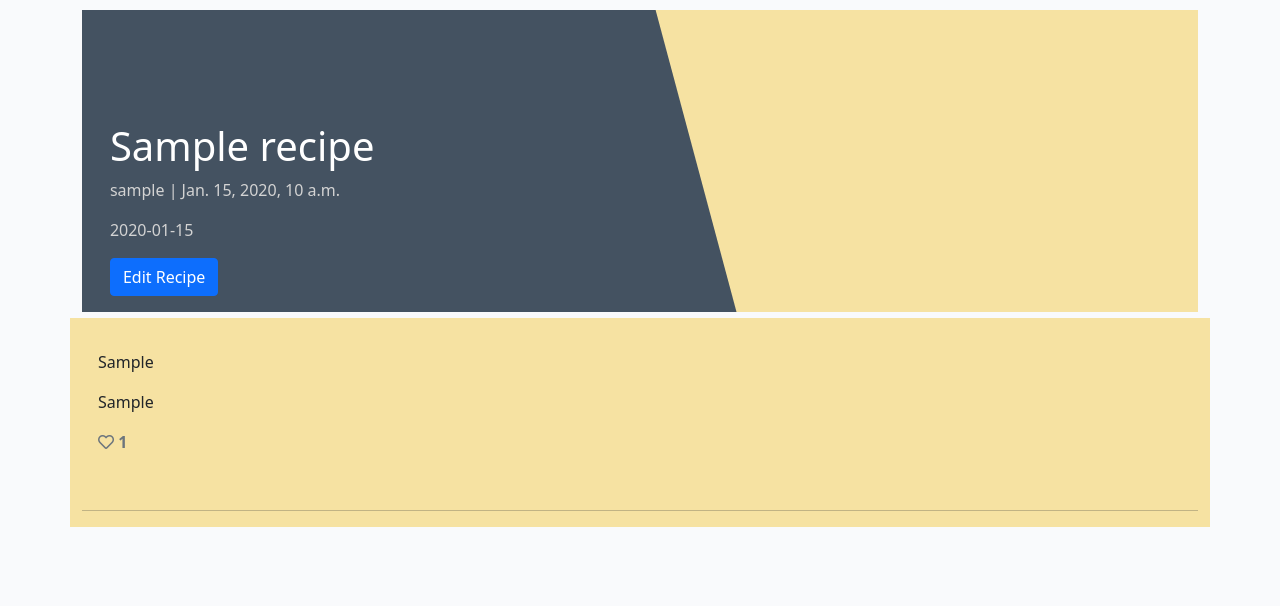
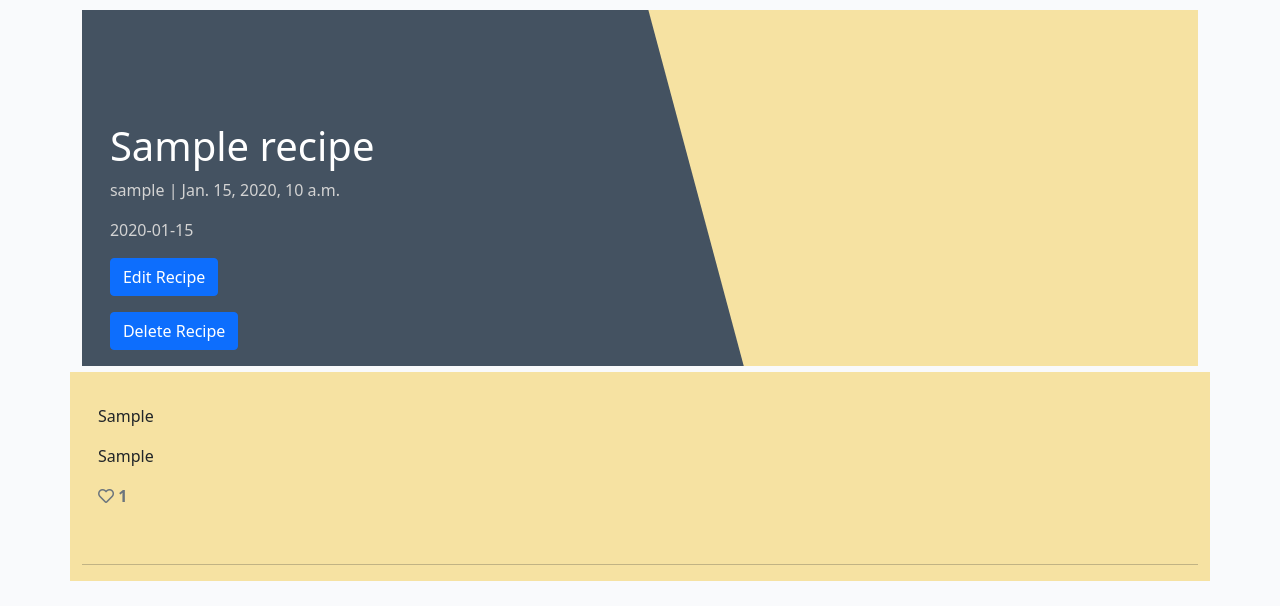
Before and after one commit to katkapsasky/cakes-and-bakes, a Django app: a page that uses templates/recipe_detail.html in a window 1280 px wide. Shown: the part 86-692 px from the top of the page. Run offline with Django 3.2, Linux system fonts and the light colour scheme; a user stored in the database is signed in; tables that the repository leaves empty hold one stand-in row (values such as "Sample post").

Commit message:
Add functionality to delete a recipe as user

```diff
--- a/recipe/urls.py
+++ b/recipe/urls.py
@@ -7,4 +7,9 @@ urlpatterns = [
     path('edit_recipe/<slug:slug>/', views.edit_recipe, name='edit_recipe'),
     path('post_category/', views.post_category, name='post_category'),
     path('<slug:slug>/', views.RecipeDetail.as_view(), name='recipe_detail'),
+    path(
+        'delete_recipe/<slug:slug>/',
+        views.delete_recipe,
+        name='delete_recipe'
+    ),
 ]
--- a/recipe/views.py
+++ b/recipe/views.py
@@ -84,6 +84,18 @@ def edit_recipe(request, slug):
     return render(request, template, context)
 
 
+def delete_recipe(request, slug):
+    recipe = get_object_or_404(Recipe, slug=slug)
+    if recipe.author != request.user:
+        messages.error(
+            request,
+            'This is not your recipe, you do not have access to editing.'
+        )
+        return redirect('home')
+    recipe.delete()
+    return redirect('home')
+
+
 def post_category(request):
     category_form = CategoryForm(request.POST or None)
     if request.method == "POST":
--- a/static/css/style.css
+++ b/static/css/style.css
@@ -84,7 +84,7 @@ nav span {
     overflow: hidden;
     position: relative;
     display: inline-block;
-    max-height: 50vh;
+    max-height: 100vh;
     width: 100%;
 }
 
--- a/templates/recipe_detail.html
+++ b/templates/recipe_detail.html
@@ -16,6 +16,9 @@
                 {% if recipe.author == request.user %}
                 <p class="post-subtitle">
                     <a href="{% url 'edit_recipe' recipe.slug %}" class="btn btn-primary">Edit Recipe</a>
+                </p>
+                <p class="post-subtitle">
+                    <a href="{% url 'delete_recipe' recipe.slug %}" class="btn btn-primary">Delete Recipe</a>
                 </p>
                 {% endif %}
             </div>
```
